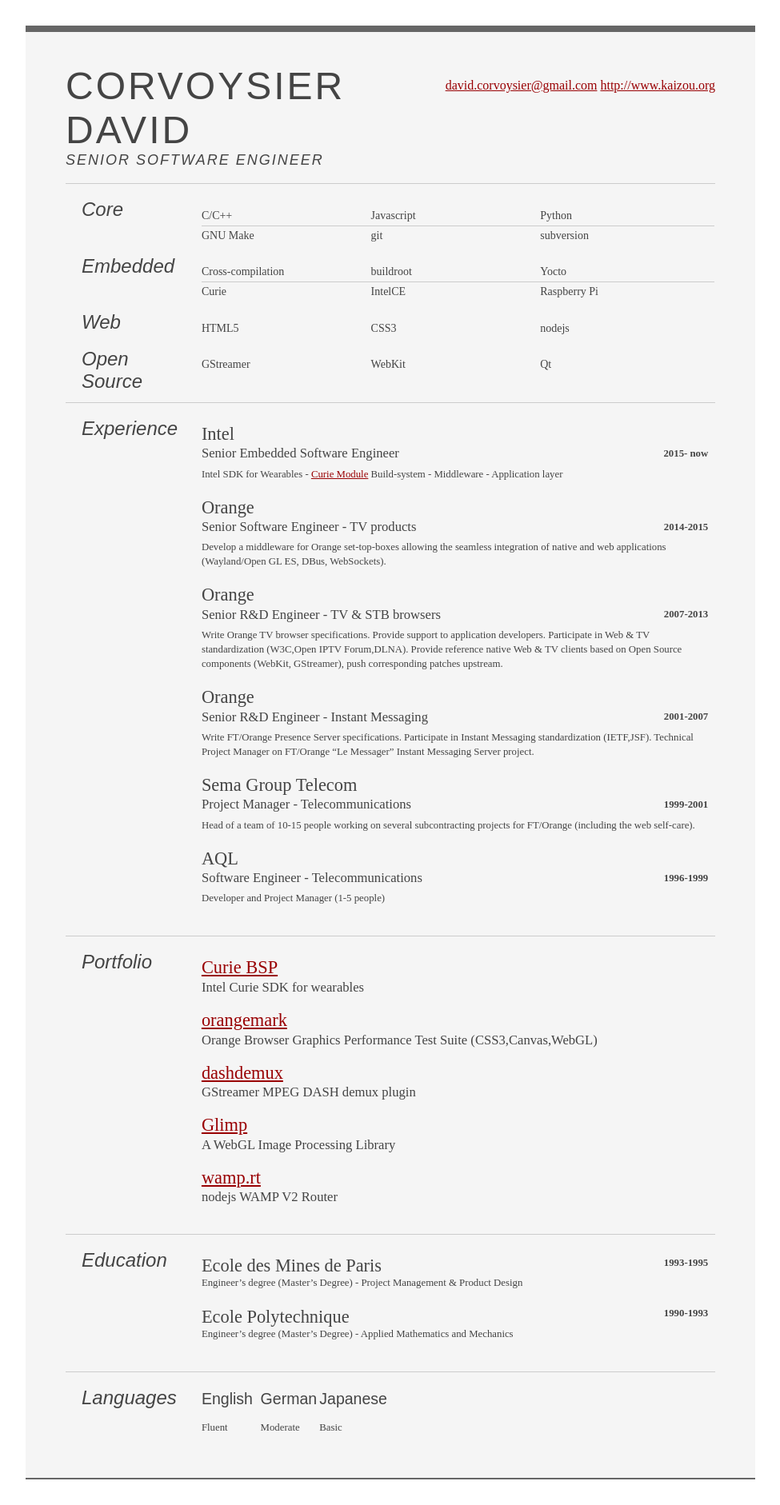
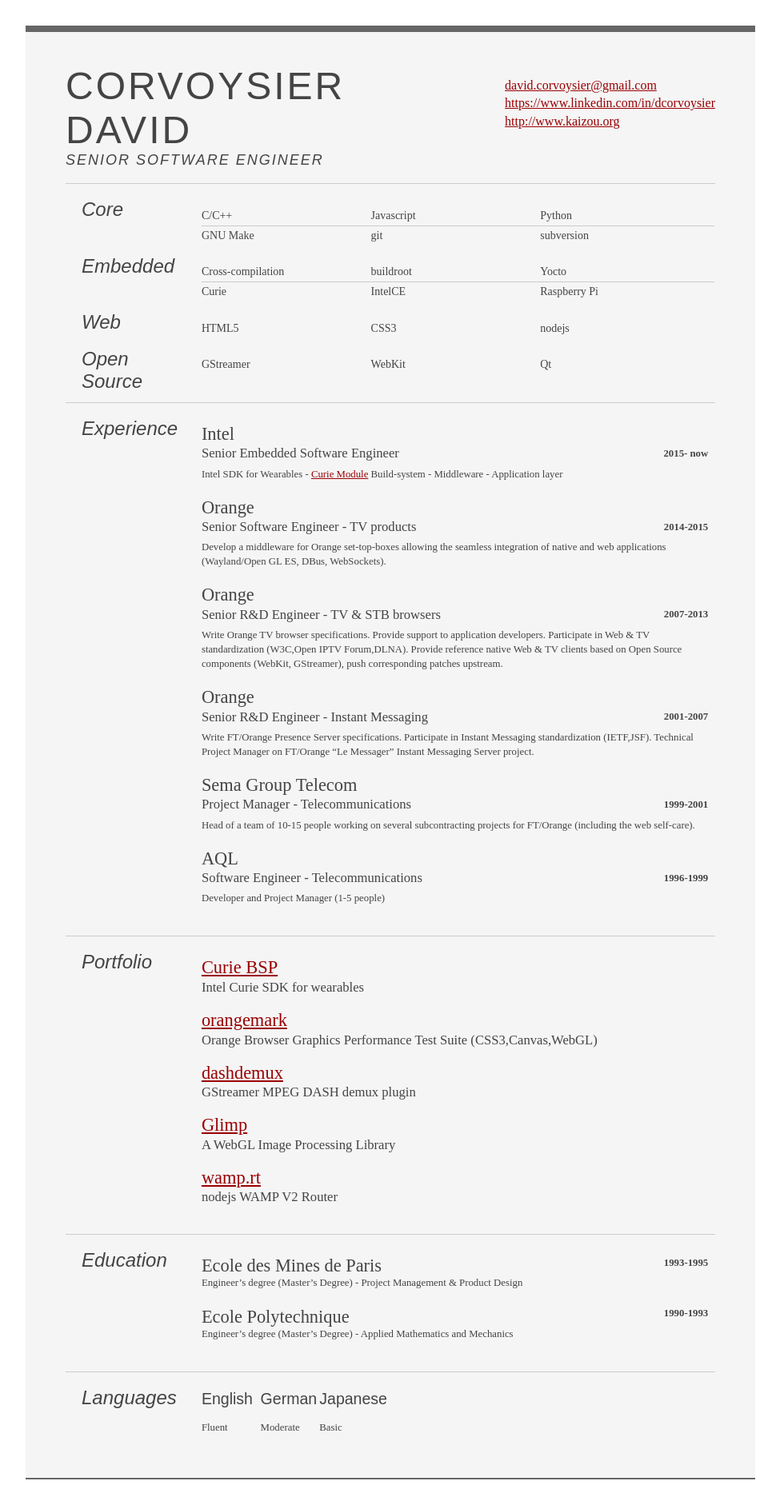
Before and after one commit to mgcrea/benchmark-kaizoumark, a Jekyll site: the page resume.html, which Jekyll copies as it is, in a window 1280 px wide. Shown: the whole page at 80% size, without its empty margins (152-1127 px from the left). Built offline with Jekyll 4.4.1, drawn with Linux system fonts in a browser that asks for light colours.

Commit message:
Updated resume manually

```diff
--- a/resume.html
+++ b/resume.html
@@ -1,7 +1,7 @@
 <!DOCTYPE html>
-<html>
-<head>
-<meta charset="utf-8">
+<!-- saved from url=(0088)file:///Users/davidcorvoysier/Desktop/Corvoysier%20_%20Senior%20Software%20Engineer.html -->
+<html><head><meta http-equiv="Content-Type" content="text/html; charset=UTF-8"><script id="tinyhippos-injected">if (window.top.ripple) { window.top.ripple("bootstrap").inject(window, document); }</script>
+
 
 <title>Corvoysier | Senior Software Engineer</title>
 <style type="text/css">
@@ -618,11 +618,13 @@ dl em {
 <h2>Senior Software Engineer</h2>
 
 <blockquote>
-  <p><a href="david.corvoysier@gmail.com">david.corvoysier@gmail.com</a>
-  <a href="http://www.kaizou.org">http://www.kaizou.org</a></p>
+  <p><a href="http://kaizou.org/david.corvoysier@gmail.com">david.corvoysier@gmail.com</a><br>
+
+<a href="https://www.linkedin.com/in/dcorvoysier">https://www.linkedin.com/in/dcorvoysier</a>
+<br><a href="http://www.kaizou.org/">http://www.kaizou.org</a></p>
 </blockquote>
 
-<hr />
+<hr>
 
 <h3>Core</h3>
 
@@ -662,7 +664,7 @@ dl em {
 <li>Qt</li>
 </ol>
 
-<hr />
+<hr>
 
 <h3 id="experience">Experience</h3>
 
@@ -699,7 +701,7 @@ Head of a team of 10-15 people working on several subcontracting projects for FT
 Developer and Project Manager (1-5 people)</dd>
 </dl>
 
-<hr />
+<hr>
 
 <h3>Portfolio</h3>
 
@@ -720,21 +722,21 @@ Developer and Project Manager (1-5 people)</dd>
 <dd><em>nodejs WAMP V2 Router</em></dd>
 </dl>
 
-<hr />
+<hr>
 
 <h3>Education</h3>
 
 <dl>
 <dt>Ecole des Mines de Paris</dt>
 <dd><strong>1993-1995</strong>
-Engineer&#8217;s degree (Master&#8217;s Degree) - Project Management &amp; Product Design</dd>
+Engineer’s degree (Master’s Degree) - Project Management &amp; Product Design</dd>
 
 <dt>Ecole Polytechnique</dt>
 <dd><strong>1990-1993</strong>
-Engineer&#8217;s degree (Master&#8217;s Degree) - Applied Mathematics and Mechanics</dd>
+Engineer’s degree (Master’s Degree) - Applied Mathematics and Mechanics</dd>
 </dl>
 
-<hr />
+<hr>
 
 <h3>Languages</h3>
 
@@ -756,5 +758,5 @@ Engineer&#8217;s degree (Master&#8217;s Degree) - Applied Mathematics and Mechan
     </div>
 </div>
 
-</body>
-</html>
+
+</body></html>
```
Also changed, not shown: other parts of resume.html (+1 -1 lines).
